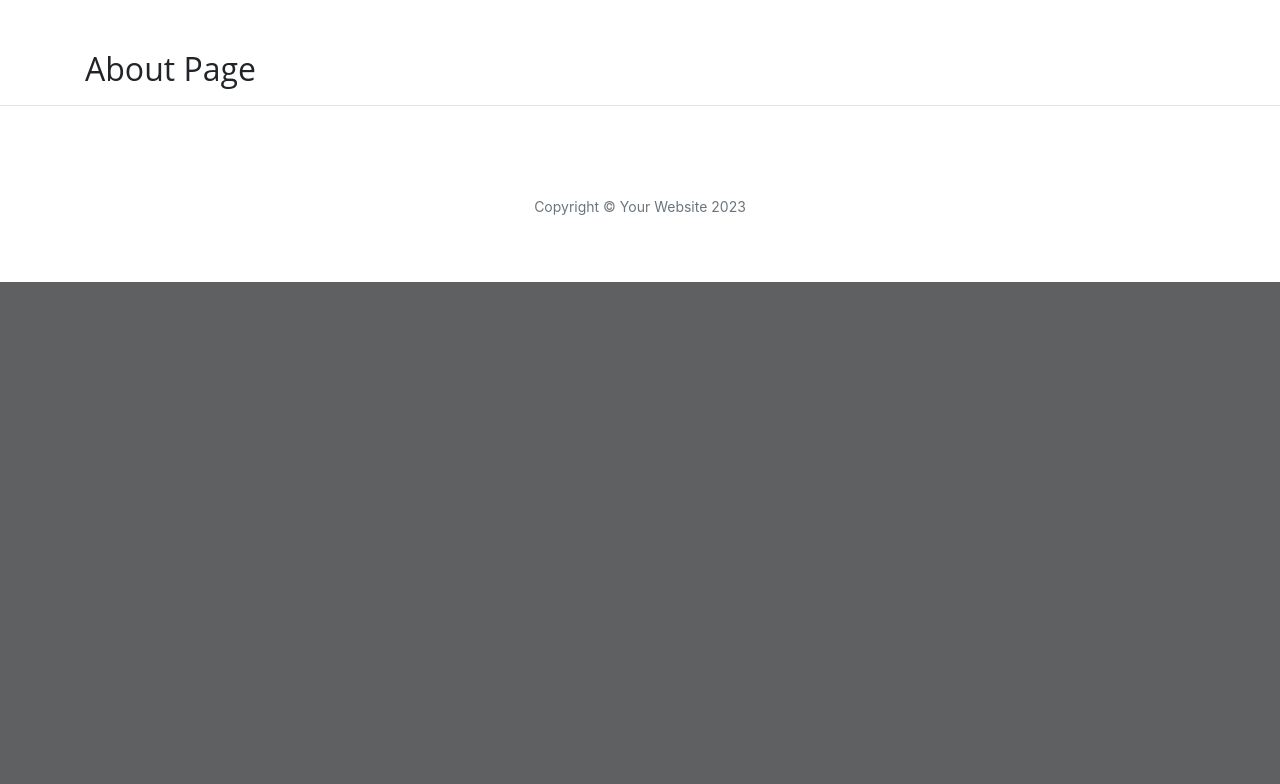
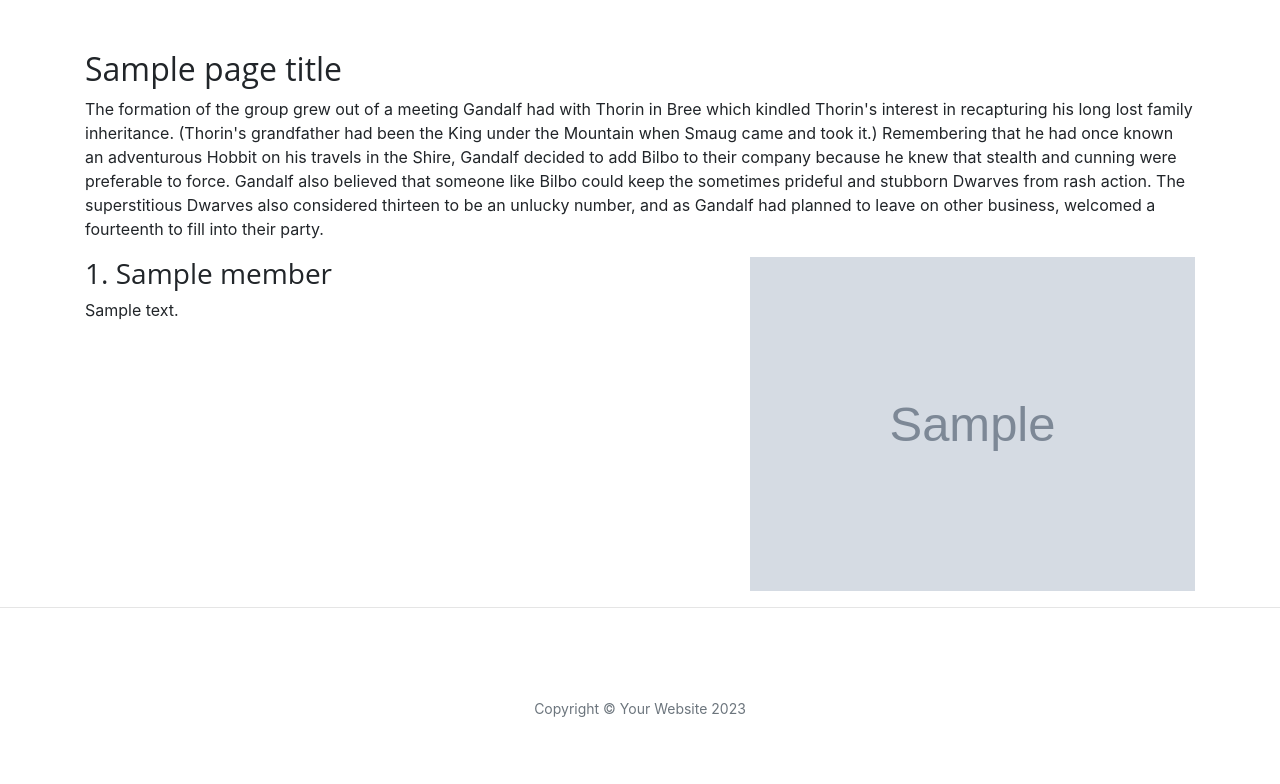
Before and after one commit to danio86/EXPLORER-THORN, a Flask app: template templates/about.html in a window 1280 px wide. Shown: the part 532-1316 px from the top of the page. Before the commit the page ends 814 px from the top, so only its background shows below. Run offline with Flask 2, Linux system fonts and the light colour scheme; the template is opened without the code that fills it: most values are stand-ins (such as "Sample title", 1, 10 or a date in 2020); grey boxes marked "Sample" are stand-in pictures; some libraries are stand-ins or nearby versions.

Commit message:
add json file to about.html

```diff
--- a/run.py
+++ b/run.py
@@ -1,4 +1,5 @@
 import os
+import json
 from flask import Flask, render_template
 """ Alternative zu direktem HTML
 hier wird das Tepmlate in HTML gerändert """
@@ -16,17 +17,23 @@ def index():
 
 @app.route("/about")
 def about():
-    return render_template("about.html")
+    data = []
+    with open('data/company.json', 'r') as json_data:
+        """ python soll die daten aus json importieren
+        der file ist in directory """
+        data = json.load(json_data)
+        """ set our empty 'data' list to equal the parsed JSON data """
+    return render_template("about.html", page_title="About", company=data)
 
 
 @app.route("/contact")
 def contact():
-    return render_template("contact.html")
+    return render_template("contact.html", page_title="Contact")
 
 
 @app.route("/careers")
 def careers():
-    return render_template("careers.html")
+    return render_template("careers.html", page_title="Careers")
 
 
 if __name__ == "__main__":
--- /dev/null
+++ b/static/css/style.css
@@ -0,0 +1,3 @@
+.col-md-5 img {
+    width: 100%;
+}
--- a/templates/about.html
+++ b/templates/about.html
@@ -1,5 +1,63 @@
 {% extends "base.html" %}
 {% block content %}
+
+
+
+   <!-- {{ company[1]['name'] }} -->
+   <!-- vom ersten Object im json der Key > 'name' -->
+
 <!-- das hier sucht in base.html nach einem Block namens 'content' -->
-    <h2>About Page</h2>
+    <h2>{{ page_title }}</h2>
+    <!-- double curly brackets is an expression that's going to display something on the page. -->
+
+    <p>
+        The formation of the group grew out of a meeting Gandalf had with Thorin in Bree which kindled Thorin's interest
+        in recapturing his long lost family inheritance. (Thorin's grandfather had been the King under the Mountain when
+        Smaug came and took it.) Remembering that he had once known an adventurous Hobbit on his travels in the Shire,
+        Gandalf decided to add Bilbo to their company because he knew that stealth and cunning were preferable to force.
+        Gandalf also believed that someone like Bilbo could keep the sometimes prideful and stubborn Dwarves from rash
+        action. The superstitious Dwarves also considered thirteen to be an unlucky number, and as Gandalf had planned
+        to leave on other business, welcomed a fourteenth to fill into their party.
+    </p>
+
+    {% for member in company %}
+
+    <!-- {{ loop.index }} -->
+    <!-- muss unter dem for loop sein indext sich durch den ganzen loop kann auch woanders im loop sein -->
+
+    <div class="row featurette">
+
+        {% if loop.index % 2 != 0 %}
+
+            <div class="col-md-7">
+                <h3>{{ loop.index }}. {{ member.name }}</h3>
+                <p>{{ member.description }}</p>
+            </div>
+            <div class="col-md-5">
+                <img src="{{ member.image_source }}" alt="" class="featurette-image image-responsive">
+            </div>
+
+        {% else %}
+
+            <div class="col-md-5">
+                <img src="{{ member.image_source }}" alt="" class="featurette-image image-responsive">
+            </div>
+            <div class="col-md-7">
+                <h3>{{ loop.index }}. {{ member.name }}</h3>
+                <p>{{ member.description }}</p>
+            </div>
+
+        {% endif %}
+
+    </div>
+
+        {% if loop.index != loop.length %}
+        <!-- jinja.palletsprojects.com -->
+
+            <hr class="featurette-divider">
+
+        {% endif %}
+
+    {% endfor %}
+
 {% endblock %}
--- a/templates/base.html
+++ b/templates/base.html
@@ -4,10 +4,14 @@
     <meta charset="UTF-8">
     <meta http-equiv="X-UA-Compatible" content="IE=edge">
     <meta name="viewport" content="width=device-width, initial-scale=1.0">
-    <link rel="stylesheet" href="{{ url_for('static', filename='css/clean-blog.min.css') }}">
+    <link rel="stylesheet" href="{{ url_for('static', filename='css/clean-blog.min.css') }}" type="text/css">
     <!-- url_for function sucht in static den filename im css Unterordner und verlinked ihn hier -->
-    <link rel="stylesheet" href="{{url_for('static', filename='vendor/bootstrap/css/bootstrap.min.css')}}">
+    <link rel="stylesheet" href="{{url_for('static', filename='vendor/bootstrap/css/bootstrap.min.css')}}" type="text/css">
     <!-- rootdir aus github! dazu brauchen wir das richtige html! -->
+    <link rel="stylesheet" href="{{ url_for('static', filename='css/style.css') }}" type="text/css">
+    <!-- type="text/css" This is necessary for browsers to properly
+      identify what type of <link> element is being
+      rendered, but it's no longer required required for <script> tags, so I won't add those. -->
     <title>Hello Flask</title>
 </head>
 <body>
--- a/templates/careers.html
+++ b/templates/careers.html
@@ -1,4 +1,4 @@
 {% extends "base.html" %}
 {% block content %}
-    <h2>Come Work With Us!</h2>
+    <h2>{{ page_title }}</h2>
 {% endblock %}
--- a/templates/contact.html
+++ b/templates/contact.html
@@ -1,5 +1,5 @@
 {% extends "base.html" %}
 {% block content %}
 <!-- das hier sucht in base.html nach einem Block namens 'content' -->
-    <h2>Contact Page</h2>
+    <h2>{{ page_title }}</h2>
 {% endblock %}
```
Also changed, not shown: data/company.json (added, +67 -0 lines).
